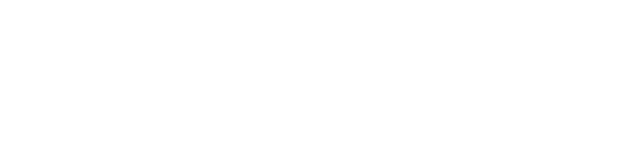
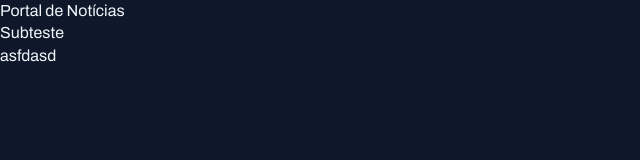
Before and after one commit to matheusfefagundes/Portal-de-noticias, a plain HTML site: page index.html in a window 1280 px wide. Shown: the whole page, without its empty margins (0-640 px from the left). Drawn offline with Linux system fonts and the light colour scheme; a web font is replaced by a local one.

Commit message:
aplicando fontes

```diff
--- a/index.html
+++ b/index.html
@@ -1,12 +1,20 @@
 <!DOCTYPE html>
 <html lang="pt-BR">
 <head>
+    <link rel="preconnect" href="https://fonts.googleapis.com">
+    <link rel="preconnect" href="https://fonts.gstatic.com" crossorigin>
     <meta charset="UTF-8">
     <meta name="viewport" content="width=device-width, initial-scale=1.0">
     <title>Portal de Notícias</title>
     <link rel="stylesheet" href="/styles/index.css">
+
+    <link href="https://fonts.googleapis.com/css2?family=Alice&family=Archivo:
+    ital,wght@0,100..900;1,100..900&family=Open+Sans:ital,wght@0,300..800;1,300..
+    800&family=Poppins:wght@400;700&display=swap" rel="stylesheet">
 </head>
 <body>
-
+    <h1>Portal de Notícias</h1>
+    <h2>Subteste</h2>
+    <a href="">asfdasd</a>
 </body>
 </html>
--- a/styles/global.css
+++ b/styles/global.css
@@ -0,0 +1,41 @@
+* {
+    margin: 0;
+    padding: 0;
+    box-sizing: border-box;
+}
+
+:root {
+    --brand-color-light: #60A5FA;
+    --brand-color-dark: #1D4ED8;
+    --bg-color: #0F172A;
+    --stroke-color: #1E293B;
+    --text-color-primary: #F1F5F9;
+    --text-color-secondary: #CBD5E1;
+
+    --font-family: 'Archivo', sans-serif;
+    --h1: 800 24px/135% var(--font-family);
+    --h2: 800 16px/140% var(--font-family);
+    --h3: 800 14px/140% var(--font-family);
+    --text-span: 600 14px/145% var(--font-family);
+    --text: 400 16px/140% var(--font-family);
+    --text-sm: 400 14px/160% var(--font-family);
+}
+
+body {
+    font: var(--text);
+    color: var(--text-color-primary);
+    background-color: var(--bg-color);
+}
+
+a {
+    text-decoration: none;
+    color: inherit;
+}
+
+a:hover {
+    color: var(--brand-color-light);
+}
+
+h1, h2, h3{
+    font: inherit
+}
```
